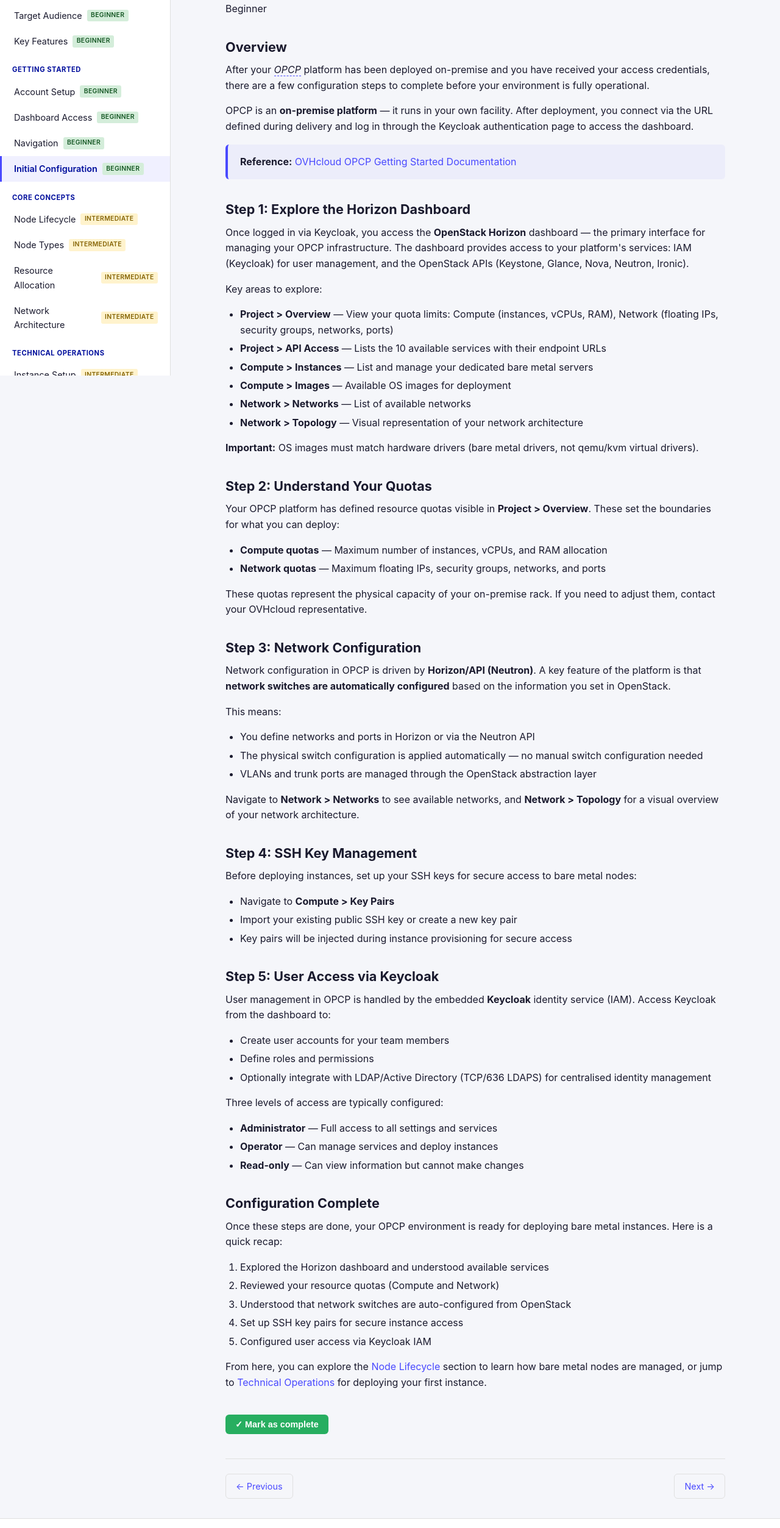
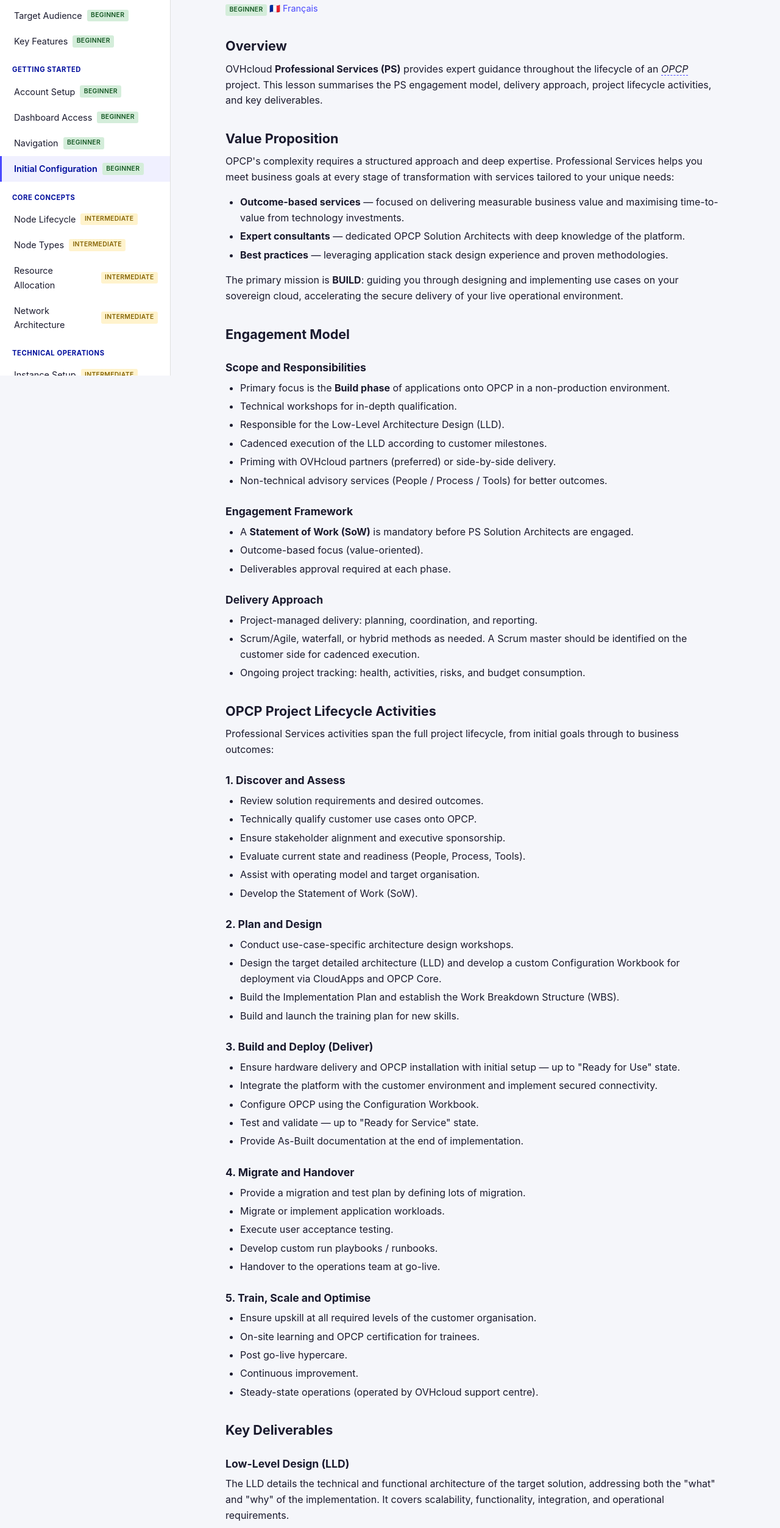
Before and after one commit to Sam9682/opcp-introduction, a website: page skillhub/en/getting-started/initial-configuration.html in a window 1280 px wide. Shown: the part 210-2716 px from the top of the page at 61% size. Drawn offline with Linux system fonts and the light colour scheme.

Commit message:
modification getting started

```diff
--- a/skillhub/en/getting-started/initial-configuration.html
+++ b/skillhub/en/getting-started/initial-configuration.html
@@ -3,7 +3,7 @@
 <head>
   <meta charset="UTF-8">
   <meta name="viewport" content="width=device-width, initial-scale=1.0">
-  <title>Initial Configuration - Getting Started - OPCP Skillhub</title>
+  <title>Professional Services - Getting Started - OPCP Skillhub</title>
   <link rel="stylesheet" href="../../assets/css/style.css">
 </head>
 <body>
@@ -29,91 +29,168 @@
       <div class="breadcrumbs" aria-label="Breadcrumb"></div>
 
       <header class="lesson-header">
-                <h1>Initial Configuration</h1>
-                <span class="difficulty-badge beginner" aria-label="Difficulty: Beginner">Beginner</span>
+        <h1>OPCP Professional Services</h1>
+        <div class="lesson-meta">
+          <span class="badge badge-beginner">Beginner</span>
+          <a href="../../fr/getting-started/initial-configuration.html" class="language-switch" aria-label="Switch to French">
+            <span>🇫🇷</span> <span>Français</span>
+          </a>
+        </div>
       </header>
 
       <section aria-labelledby="overview">
         <h2 id="overview">Overview</h2>
-                <p>After your <dfn class="glossary-term" title="On Premise Cloud Platform (OPCP) — an on-premise cloud platform where OVHcloud installs and manages a rack of servers directly at the customer's premises">OPCP</dfn> platform has been deployed on-premise and you have received your access credentials, there are a few configuration steps to complete before your environment is fully operational.</p>
-                <p>OPCP is an <strong>on-premise platform</strong> — it runs in your own facility. After deployment, you connect via the URL defined during delivery and log in through the Keycloak authentication page to access the dashboard.</p>
-                <p class="info-box"><strong>Reference:</strong> <a href="https://docs.ovhcloud.com/en/hosted-private-cloud/opcp/getting-started/" target="_blank" rel="noopener">OVHcloud OPCP Getting Started Documentation</a></p>
+        <p>OVHcloud <strong>Professional Services (PS)</strong> provides expert guidance throughout the lifecycle of an <dfn class="glossary-term" title="On Premise Cloud Platform — an on-premise cloud platform where OVHcloud installs and manages a rack of servers directly at the customer's premises">OPCP</dfn> project. This lesson summarises the PS engagement model, delivery approach, project lifecycle activities, and key deliverables.</p>
       </section>
 
-            <section aria-labelledby="step1">
-                <h2 id="step1">Step 1: Explore the Horizon Dashboard</h2>
-                <p>Once logged in via Keycloak, you access the <strong>OpenStack Horizon</strong> dashboard — the primary interface for managing your OPCP infrastructure. The dashboard provides access to your platform's services: IAM (Keycloak) for user management, and the OpenStack APIs (Keystone, Glance, Nova, Neutron, Ironic).</p>
-                <p>Key areas to explore:</p>
+      <section aria-labelledby="value-proposition">
+        <h2 id="value-proposition">Value Proposition</h2>
+        <p>OPCP's complexity requires a structured approach and deep expertise. Professional Services helps you meet business goals at every stage of transformation with services tailored to your unique needs:</p>
         <ul>
-                    <li><strong>Project &gt; Overview</strong> — View your quota limits: Compute (instances, vCPUs, RAM), Network (floating IPs, security groups, networks, ports)</li>
-                    <li><strong>Project &gt; API Access</strong> — Lists the 10 available services with their endpoint URLs</li>
-                    <li><strong>Compute &gt; Instances</strong> — List and manage your dedicated bare metal servers</li>
-                    <li><strong>Compute &gt; Images</strong> — Available OS images for deployment</li>
-                    <li><strong>Network &gt; Networks</strong> — List of available networks</li>
-                    <li><strong>Network &gt; Topology</strong> — Visual representation of your network architecture</li>
+          <li><strong>Outcome-based services</strong> — focused on delivering measurable business value and maximising time-to-value from technology investments.</li>
+          <li><strong>Expert consultants</strong> — dedicated OPCP Solution Architects with deep knowledge of the platform.</li>
+          <li><strong>Best practices</strong> — leveraging application stack design experience and proven methodologies.</li>
         </ul>
-                <p><strong>Important:</strong> OS images must match hardware drivers (bare metal drivers, not qemu/kvm virtual drivers).</p>
+        <p>The primary mission is <strong>BUILD</strong>: guiding you through designing and implementing use cases on your sovereign cloud, accelerating the secure delivery of your live operational environment.</p>
       </section>
 
-            <section aria-labelledby="step2">
-                <h2 id="step2">Step 2: Understand Your Quotas</h2>
-                <p>Your OPCP platform has defined resource quotas visible in <strong>Project &gt; Overview</strong>. These set the boundaries for what you can deploy:</p>
+      <section aria-labelledby="engagement-model">
+        <h2 id="engagement-model">Engagement Model</h2>
+
+        <h3>Scope and Responsibilities</h3>
         <ul>
-                    <li><strong>Compute quotas</strong> — Maximum number of instances, vCPUs, and RAM allocation</li>
-                    <li><strong>Network quotas</strong> — Maximum floating IPs, security groups, networks, and ports</li>
+          <li>Primary focus is the <strong>Build phase</strong> of applications onto OPCP in a non-production environment.</li>
+          <li>Technical workshops for in-depth qualification.</li>
+          <li>Responsible for the Low-Level Architecture Design (LLD).</li>
+          <li>Cadenced execution of the LLD according to customer milestones.</li>
+          <li>Priming with OVHcloud partners (preferred) or side-by-side delivery.</li>
+          <li>Non-technical advisory services (People / Process / Tools) for better outcomes.</li>
         </ul>
-                <p>These quotas represent the physical capacity of your on-premise rack. If you need to adjust them, contact your OVHcloud representative.</p>
-            </section>
 
-            <section aria-labelledby="step3">
-                <h2 id="step3">Step 3: Network Configuration</h2>
-                <p>Network configuration in OPCP is driven by <strong>Horizon/API (Neutron)</strong>. A key feature of the platform is that <strong>network switches are automatically configured</strong> based on the information you set in OpenStack.</p>
-                <p>This means:</p>
+        <h3>Engagement Framework</h3>
         <ul>
-                    <li>You define networks and ports in Horizon or via the Neutron API</li>
-                    <li>The physical switch configuration is applied automatically — no manual switch configuration needed</li>
-                    <li>VLANs and trunk ports are managed through the OpenStack abstraction layer</li>
+          <li>A <strong>Statement of Work (SoW)</strong> is mandatory before PS Solution Architects are engaged.</li>
+          <li>Outcome-based focus (value-oriented).</li>
+          <li>Deliverables approval required at each phase.</li>
         </ul>
-                <p>Navigate to <strong>Network &gt; Networks</strong> to see available networks, and <strong>Network &gt; Topology</strong> for a visual overview of your network architecture.</p>
-            </section>
 
-            <section aria-labelledby="step4">
-                <h2 id="step4">Step 4: SSH Key Management</h2>
-                <p>Before deploying instances, set up your SSH keys for secure access to bare metal nodes:</p>
+        <h3>Delivery Approach</h3>
         <ul>
-                    <li>Navigate to <strong>Compute &gt; Key Pairs</strong></li>
-                    <li>Import your existing public SSH key or create a new key pair</li>
-                    <li>Key pairs will be injected during instance provisioning for secure access</li>
+          <li>Project-managed delivery: planning, coordination, and reporting.</li>
+          <li>Scrum/Agile, waterfall, or hybrid methods as needed. A Scrum master should be identified on the customer side for cadenced execution.</li>
+          <li>Ongoing project tracking: health, activities, risks, and budget consumption.</li>
         </ul>
       </section>
 
-            <section aria-labelledby="step5">
-                <h2 id="step5">Step 5: User Access via Keycloak</h2>
-                <p>User management in OPCP is handled by the embedded <strong>Keycloak</strong> identity service (IAM). Access Keycloak from the dashboard to:</p>
+      <section aria-labelledby="lifecycle">
+        <h2 id="lifecycle">OPCP Project Lifecycle Activities</h2>
+        <p>Professional Services activities span the full project lifecycle, from initial goals through to business outcomes:</p>
+
+        <h3>1. Discover and Assess</h3>
         <ul>
-                    <li>Create user accounts for your team members</li>
-                    <li>Define roles and permissions</li>
-                    <li>Optionally integrate with LDAP/Active Directory (TCP/636 LDAPS) for centralised identity management</li>
+          <li>Review solution requirements and desired outcomes.</li>
+          <li>Technically qualify customer use cases onto OPCP.</li>
+          <li>Ensure stakeholder alignment and executive sponsorship.</li>
+          <li>Evaluate current state and readiness (People, Process, Tools).</li>
+          <li>Assist with operating model and target organisation.</li>
+          <li>Develop the Statement of Work (SoW).</li>
         </ul>
-                <p>Three levels of access are typically configured:</p>
+
+        <h3>2. Plan and Design</h3>
         <ul>
-                    <li><strong>Administrator</strong> — Full access to all settings and services</li>
-                    <li><strong>Operator</strong> — Can manage services and deploy instances</li>
-                    <li><strong>Read-only</strong> — Can view information but cannot make changes</li>
+          <li>Conduct use-case-specific architecture design workshops.</li>
+          <li>Design the target detailed architecture (LLD) and develop a custom Configuration Workbook for deployment via CloudApps and OPCP Core.</li>
+          <li>Build the Implementation Plan and establish the Work Breakdown Structure (WBS).</li>
+          <li>Build and launch the training plan for new skills.</li>
+        </ul>
+
+        <h3>3. Build and Deploy (Deliver)</h3>
+        <ul>
+          <li>Ensure hardware delivery and OPCP installation with initial setup — up to "Ready for Use" state.</li>
+          <li>Integrate the platform with the customer environment and implement secured connectivity.</li>
+          <li>Configure OPCP using the Configuration Workbook.</li>
+          <li>Test and validate — up to "Ready for Service" state.</li>
+          <li>Provide As-Built documentation at the end of implementation.</li>
+        </ul>
+
+        <h3>4. Migrate and Handover</h3>
+        <ul>
+          <li>Provide a migration and test plan by defining lots of migration.</li>
+          <li>Migrate or implement application workloads.</li>
+          <li>Execute user acceptance testing.</li>
+          <li>Develop custom run playbooks / runbooks.</li>
+          <li>Handover to the operations team at go-live.</li>
+        </ul>
+
+        <h3>5. Train, Scale and Optimise</h3>
+        <ul>
+          <li>Ensure upskill at all required levels of the customer organisation.</li>
+          <li>On-site learning and OPCP certification for trainees.</li>
+          <li>Post go-live hypercare.</li>
+          <li>Continuous improvement.</li>
+          <li>Steady-state operations (operated by OVHcloud support centre).</li>
         </ul>
       </section>
 
-            <section aria-labelledby="summary">
-                <h2 id="summary">Configuration Complete</h2>
-                <p>Once these steps are done, your OPCP environment is ready for deploying bare metal instances. Here is a quick recap:</p>
-                <ol>
-                    <li>Explored the Horizon dashboard and understood available services</li>
-                    <li>Reviewed your resource quotas (Compute and Network)</li>
-                    <li>Understood that network switches are auto-configured from OpenStack</li>
-                    <li>Set up SSH key pairs for secure instance access</li>
-                    <li>Configured user access via Keycloak IAM</li>
-                </ol>
-                <p>From here, you can explore the <a href="../core-concepts/node-lifecycle.html">Node Lifecycle</a> section to learn how bare metal nodes are managed, or jump to <a href="../technical-operations/instance-setup.html">Technical Operations</a> for deploying your first instance.</p>
+      <section aria-labelledby="deliverables">
+        <h2 id="deliverables">Key Deliverables</h2>
+
+        <h3>Low-Level Design (LLD)</h3>
+        <p>The LLD details the technical and functional architecture of the target solution, addressing both the "what" and "why" of the implementation. It covers scalability, functionality, integration, and operational requirements.</p>
+        <ul>
+          <li>Developed through design workshops led by PS Solution Architects with deep OPCP expertise.</li>
+          <li>Involves close collaboration with customer stakeholders (architecture, virtualisation, networking teams).</li>
+          <li>Contains physical and logical diagrams, configuration templates, scripts, and artefacts.</li>
+          <li>Self-explanatory — enables non-specialists to perform most configurations based on the document.</li>
+          <li>Living document that evolves throughout the project lifecycle.</li>
+        </ul>
+
+        <h3>Implementation Plan</h3>
+        <p>The Implementation Plan provides clear instructions, proven methodologies, and best practices for deploying and validating the OPCP platform tailored to solution requirements.</p>
+        <ul>
+          <li>Built upon the HLD, LLD, and Configuration Workbook from the design phase.</li>
+          <li>Focuses on aligning OPCP configuration to customer use cases, workload integration, legacy connectivity, and automation/operations requirements.</li>
+          <li>Reduces unforeseen issues and standardises deployments through a reproducible framework.</li>
+          <li>Enables seamless handover to operations teams and integration into existing playbooks/runbooks.</li>
+          <li>Minimises misconfiguration risks and accelerates platform adoption.</li>
+        </ul>
+      </section>
+
+      <section aria-labelledby="budget">
+        <h2 id="budget">Budget Estimate</h2>
+        <table>
+          <thead>
+            <tr>
+              <th>Phase</th>
+              <th>Effort</th>
+              <th>Duration</th>
+              <th>Daily Rate</th>
+              <th>Estimated Price (excl. VAT)</th>
+            </tr>
+          </thead>
+          <tbody>
+            <tr>
+              <td>Design</td>
+              <td>~30 man-days (~10 design workshops, LLD, Configuration Workbook)</td>
+              <td>6 months</td>
+              <td>1 700 €</td>
+              <td>~51 k€</td>
+            </tr>
+            <tr>
+              <td>Build Assistance</td>
+              <td>8 man-days/month (reactive service triggered by customer demands)</td>
+              <td>3–6 months</td>
+              <td>1 700 €</td>
+              <td>~40.8–81.6 k€</td>
+            </tr>
+          </tbody>
+        </table>
+        <p>The exact scope and level of effort are defined in the SoW and depend on technical maturity, team mobilisation, and complexity of in-scope applications.</p>
+      </section>
+
+      <section aria-labelledby="next-steps">
+        <h2 id="next-steps">Next Steps</h2>
+        <p>To engage Professional Services, contact your OVHcloud sales representative to initiate the Statement of Work process and begin the Discover and Assess phase.</p>
       </section>
 
       <button class="mark-complete-btn" type="button" aria-label="✓ Mark as complete">
```
Also changed, not shown: skillhub/en/getting-started/account-setup.html (+60 -65 lines). Lines whose indentation alone changed are shown as unchanged.
